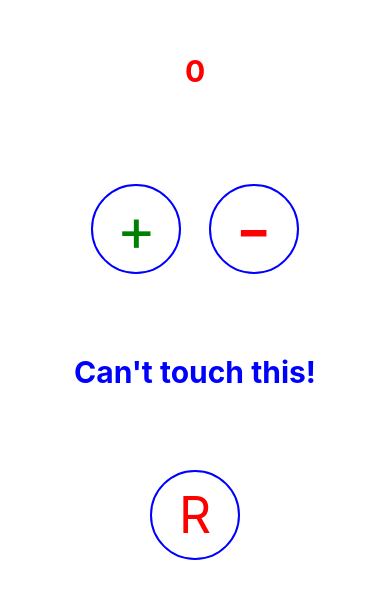
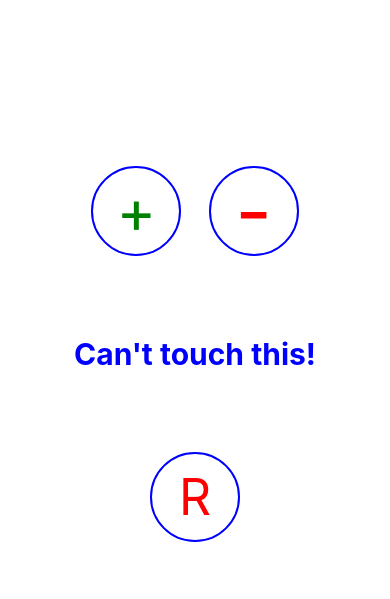
Before and after one commit to boeykokchin/PCMOB2Demo1, a React Native app: screen / in a window 390 px wide. Shown: the part 111-710 px from the top of the page. Built offline with nearby package versions, Linux system fonts and the light colour scheme.

Commit message:
start - gameV0 branch

```diff
--- a/App.js
+++ b/App.js
@@ -1,7 +1,6 @@
 import { StatusBar } from 'expo-status-bar';
 import React, { useState } from 'react';
 import { StyleSheet, Text, View, Button, TouchableOpacity } from 'react-native';
-import CounterText from './components/CounterText';
 
 export default function App() {
   let [count, setCount] = useState(0);
@@ -33,10 +32,6 @@ export default function App() {
   return (
     <View style={styles.container}>
       <TouchableOpacity onPress={resetButtonPressed}>
-        <CounterText color='red' fontSize={30}>
-          {count}
-        </CounterText>
-
         <Text style={{ fontSize: 70, color: 'white', textAlign: 'center' }}>
           {count}
         </Text>
--- a/app.json
+++ b/app.json
@@ -1,7 +1,7 @@
 {
   "expo": {
-    "name": "text-app",
-    "slug": "text-app",
+    "name": "PCMOB2Demo1",
+    "slug": "PCMOB2Demo1",
     "version": "1.0.0",
     "orientation": "portrait",
     "icon": "./assets/icon.png",
```
